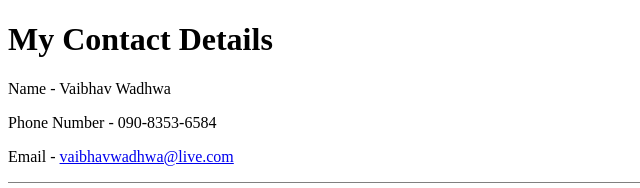
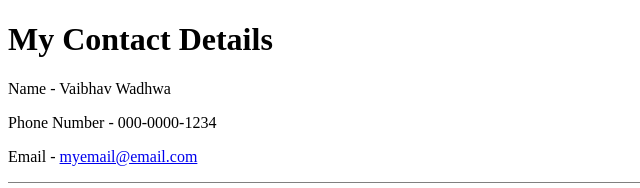
Before and after one commit to DevVWADHWA/mocksite, a plain HTML site: page Contact.html in a window 1280 px wide. Shown: the top 188 px of the page, 0-640 px from the left. Drawn offline with Linux system fonts and the light colour scheme.

Commit message:
Update Contact.html

```diff
--- a/Contact.html
+++ b/Contact.html
@@ -12,8 +12,8 @@
     <h1>My Contact Details</h1>
 
     <p>Name - Vaibhav Wadhwa</p>
-    <p>Phone Number - 090-8353-6584</p>
-    <p>Email - <a href="mailto:vaibhavwadhwa@live.com">vaibhavwadhwa@live.com</a> </p>
+    <p>Phone Number - 000-0000-1234</p>
+    <p>Email - <a href="mailto:mail@live.com">myemail@email.com</a> </p>
 
     <hr size="1" noshade="0">
 
```
